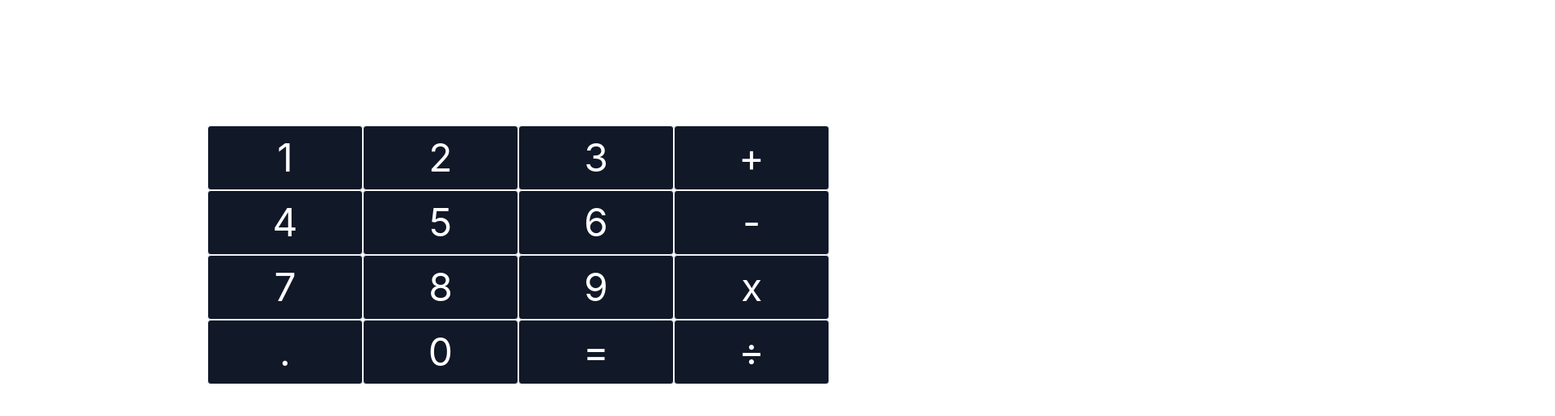
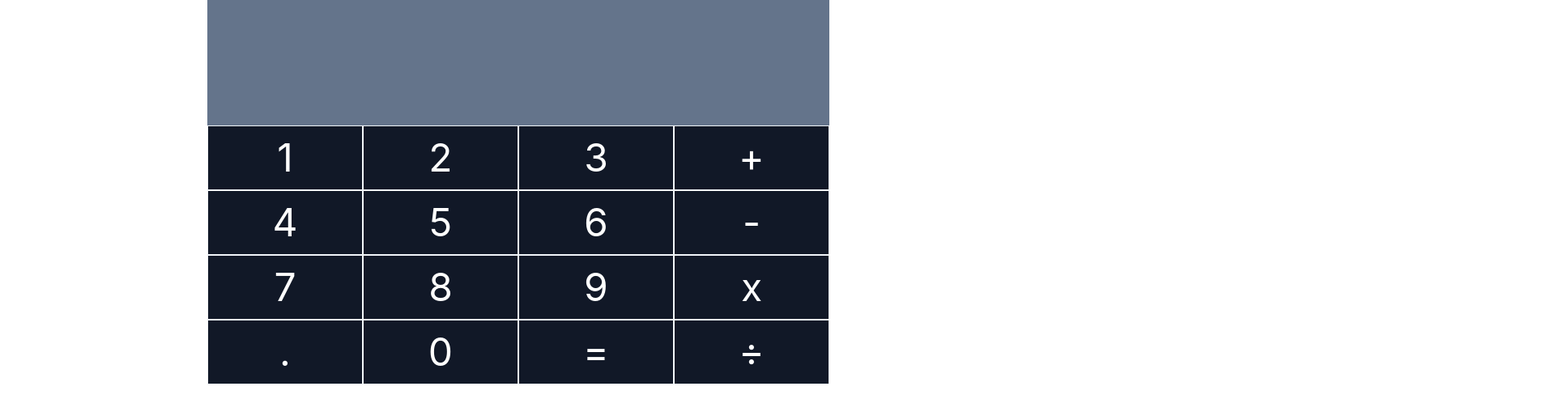
Before and after one commit to Rosyidimalang/my-calculator, a React (Create React App) app: page / in a window 1280 px wide. Shown: the top 514 px of the page at 81% size, 1920 px wide, since content can reach past the window. Built offline with nearby package versions, Linux system fonts and the light colour scheme.

Commit message:
ishlah 1

```diff
--- a/src/App.js
+++ b/src/App.js
@@ -4,7 +4,7 @@ import "./App.css";
 const btns1 = ["1", "2", "3", "+"];
 const btns2 = ["4", "5", "6", "-"];
 const btns3 = ["7", "8", "9", "*"];
-const btns4 = [".", "0", "=", ":"];
+const btns4 = [".", "0", "=", "/"];
 
 function App() {
   const [result, setResult] = useState("");
@@ -27,45 +27,56 @@ function App() {
 
   return (
     <div className="">
-      <input className="text-9xl font-bold " type="text" value={result} />
+      <div className="flex justify-center">
+        <input
+          className="text-9xl font-bold bg-slate-500 w-[48rem] px-7 "
+          type="text"
+          value={result}
+          onChange={handleClick}
+        />
+      </div>
 
-      <div className="flex justify-center">
-        {btns1.map((btn, idx) => (
+      <div className=" flex md:flex justify-center">
+        {btns1.map((btn, index) => (
           <button
-            className="border border-slate-100 rounded w-48 h-20 bg-gray-900 text-white text-5xl"
+            className="border border-slate-100 w-1/4 md:w-48 h-20 bg-gray-900 text-white text-5xl"
             onClick={() => handleClick(btn)}
+            key={index}
           >
             {btn}
           </button>
         ))}
       </div>
       <div className="flex justify-center">
-        {btns2.map((btn, idx) => (
+        {btns2.map((btn, index) => (
           <button
-            className="border border-slate-100 rounded w-48 h-20 bg-gray-900 text-white text-5xl"
+            className="border border-slate-100 w-48 h-20 bg-gray-900 text-white text-5xl"
             onClick={() => handleClick(btn)}
+            key={index}
           >
             {btn}
           </button>
         ))}
       </div>
       <div className="flex justify-center">
-        {btns3.map((btn, idx) => (
+        {btns3.map((btn, index) => (
           <button
-            className="border border-slate-100 rounded w-48 h-20 bg-gray-900 text-white text-5xl"
+            className="border border-slate-100 w-48 h-20 bg-gray-900 text-white text-5xl"
             onClick={() => handleClick(btn)}
+            key={index}
           >
             {btn === "*" ? "x" : btn}
           </button>
         ))}
       </div>
       <div className="flex justify-center">
-        {btns4.map((btn, idx) => (
+        {btns4.map((btn, index) => (
           <button
-            className="border border-slate-100 rounded w-48 h-20 bg-gray-900 text-white text-5xl"
+            className="border border-slate-100 w-48 h-20 bg-gray-900 text-white text-5xl"
             onClick={() => handleClick(btn)}
+            key={index}
           >
-            {btn === ":" ? "÷" : btn}
+            {btn === "/" ? "÷" : btn}
           </button>
         ))}
       </div>
```
